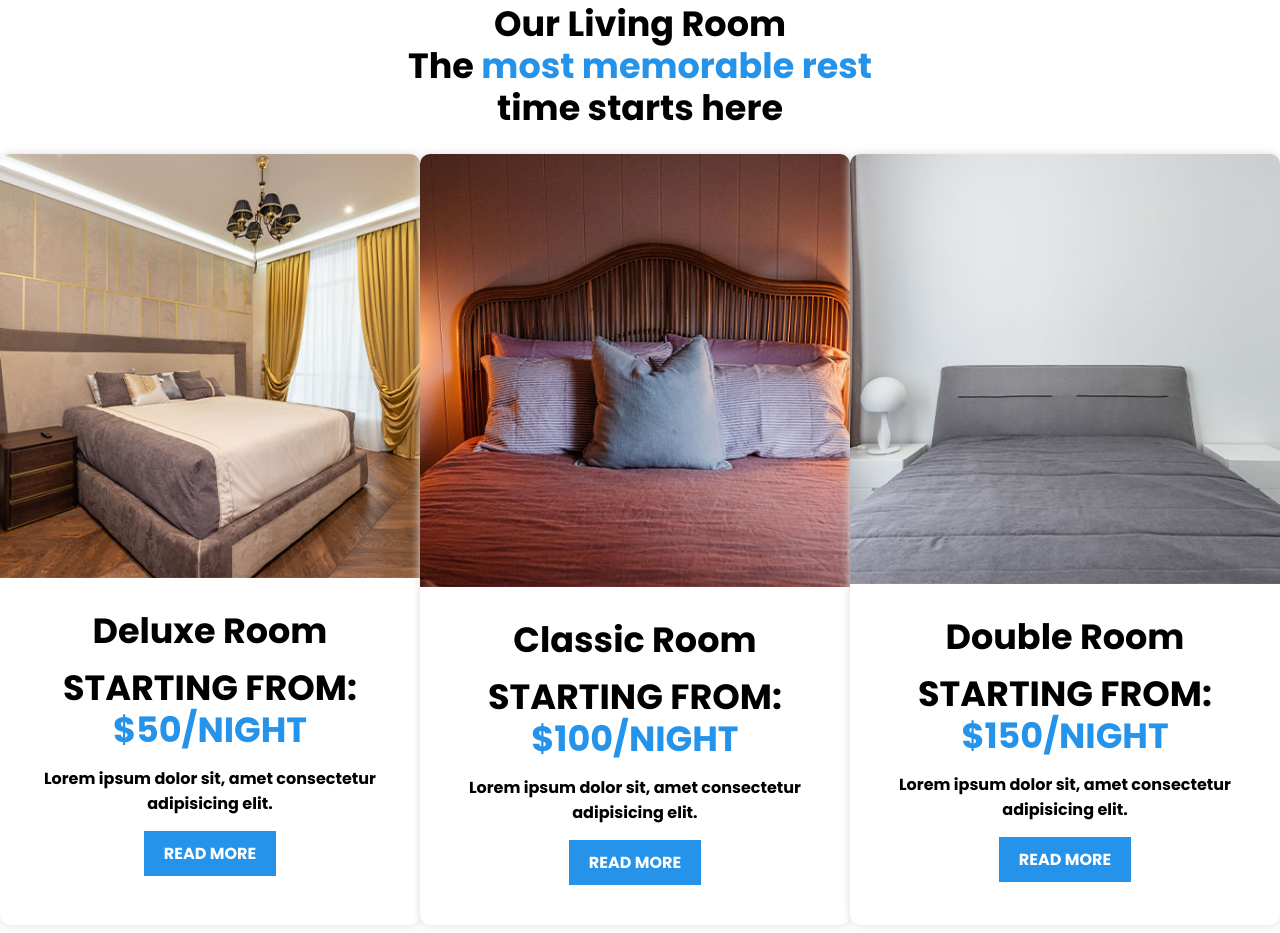
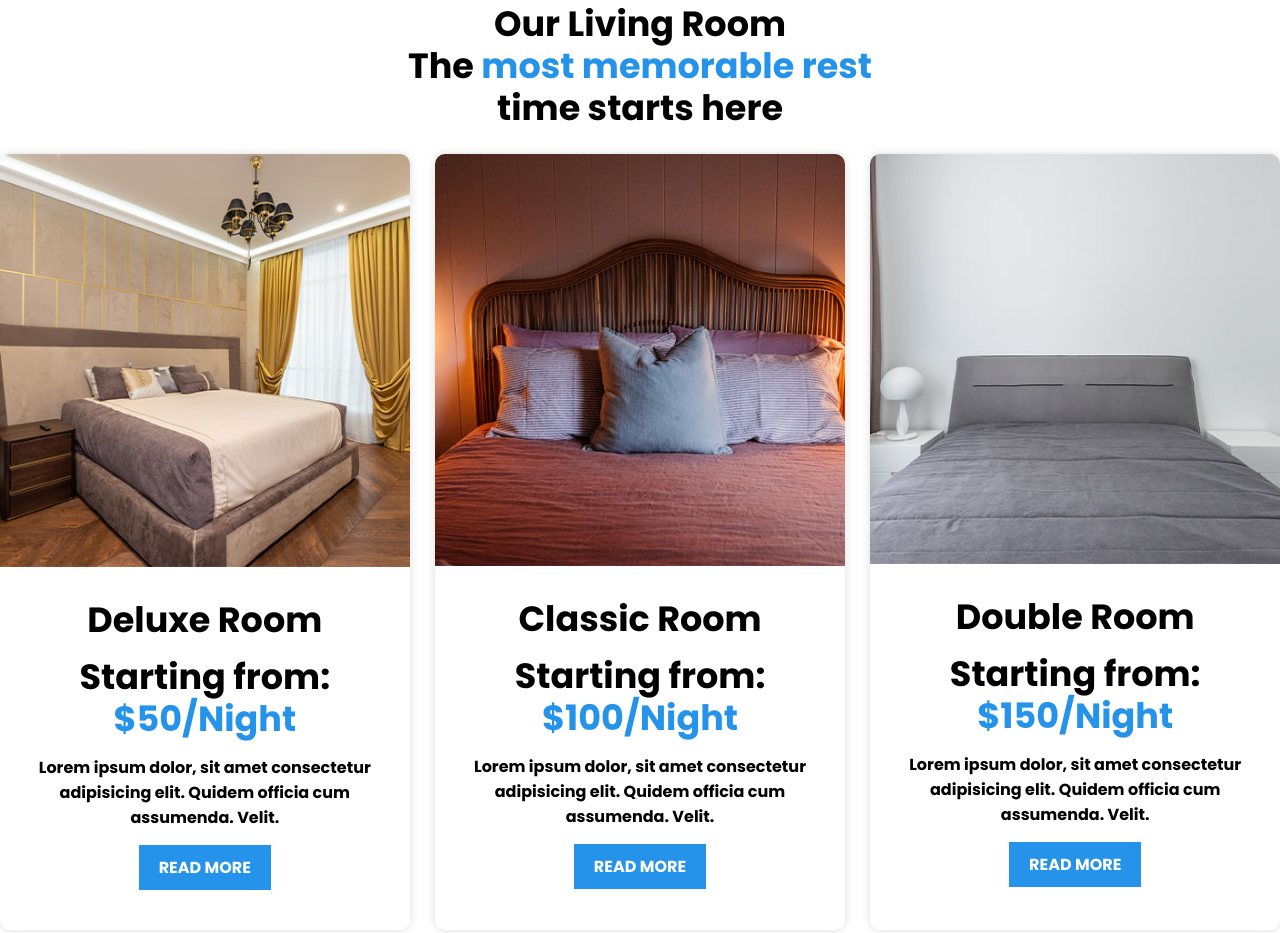
Before and after one commit to oderinde567/Tulip_Park_Design, a plain HTML site: page index.html in a window 1280 px wide. Shown: the part 1629-2562 px from the top of the page. Drawn offline with Linux system fonts and the light colour scheme; a web font is replaced by a local one.

Commit message:
changes made in lving, flex basis

```diff
--- a/index.html
+++ b/index.html
@@ -65,9 +65,7 @@
         </div>
      </div>
 
-
 </header>
-
 
    <section id="hero_area">
         <img src="img/hero_image.jpg" alt="">
@@ -163,41 +161,36 @@
             <section id="living_room">
           <div class="smContent center">
             <h5>Our Living Room</h5>
-                    <h2>The <strong>most memorable rest</strong><br>time starts here</h2>
+            <h2>The <strong>most memorable rest</strong> <br>
+              time starts here
+            </h2>
           </div>
-
           <div class="inner content">
             <div class="child_living">
               <img src="img/service_01.jpg" alt="">
               <div class="inner_living">
                 <h3>Deluxe Room</h3>
-                                <h4>STARTING FROM: <strong>$50/NIGHT</strong></h4>
-                                <p>Lorem ipsum dolor sit, amet consectetur adipisicing elit.</p>
+                <h4>Starting from: <strong>$50/Night</strong></h4>
+                <p>Lorem ipsum dolor, sit amet consectetur adipisicing elit. Quidem officia cum assumenda. Velit.</p>
                 <p><a href="#" class="btn">Read More</a></p>
               </div>
             </div>
-
-
             <div class="child_living">
               <img src="img/service_02.jpg" alt="">
               <div class="inner_living">
                 <h3>Classic Room</h3>
-                                <h4>STARTING FROM: <strong>$100/NIGHT</strong></h4>
-                                <p>Lorem ipsum dolor sit, amet consectetur adipisicing elit.</p>
+                <h4>Starting from: <strong>$100/Night</strong></h4>
+                <p>Lorem ipsum dolor, sit amet consectetur adipisicing elit. Quidem officia cum assumenda. Velit.</p>
                 <p><a href="#" class="btn">Read More</a></p>
               </div>
             </div>
-
-
-
             <div class="child_living">
               <img src="img/service_03.jpg" alt="">
               <div class="inner_living">
                 <h3>Double Room</h3>
-                                <h4>STARTING FROM: <strong>$150/NIGHT</strong></h4>
-                                <p>Lorem ipsum dolor sit, amet consectetur adipisicing elit.</p>
+                <h4>Starting from: <strong>$150/Night</strong></h4>
+                <p>Lorem ipsum dolor, sit amet consectetur adipisicing elit. Quidem officia cum assumenda. Velit.</p>
                 <p><a href="#" class="btn">Read More</a></p>
-                            </div>
               </div>
             </div>
           </div>
--- a/scss/_living.scss
+++ b/scss/_living.scss
@@ -10,6 +10,7 @@
         background: $whColor;
         box-shadow: $boxShadow;
         border-radius: 10px;
+        flex-basis: 32%;
         text-align: center;
         img{
             border-radius: 10px 10px 0 0;
--- a/scss/_utilities.scss
+++ b/scss/_utilities.scss
@@ -37,6 +37,9 @@ h1, h2, h3, h4, h5, h6{
     margin: $margingSm;
     line-height: 1.2em;
 }
+
+
+
 h2{
     font-size: 35px;
     strong{
```
Also changed, not shown: femi/styles.min.css. Lines whose indentation alone changed are shown as unchanged.
